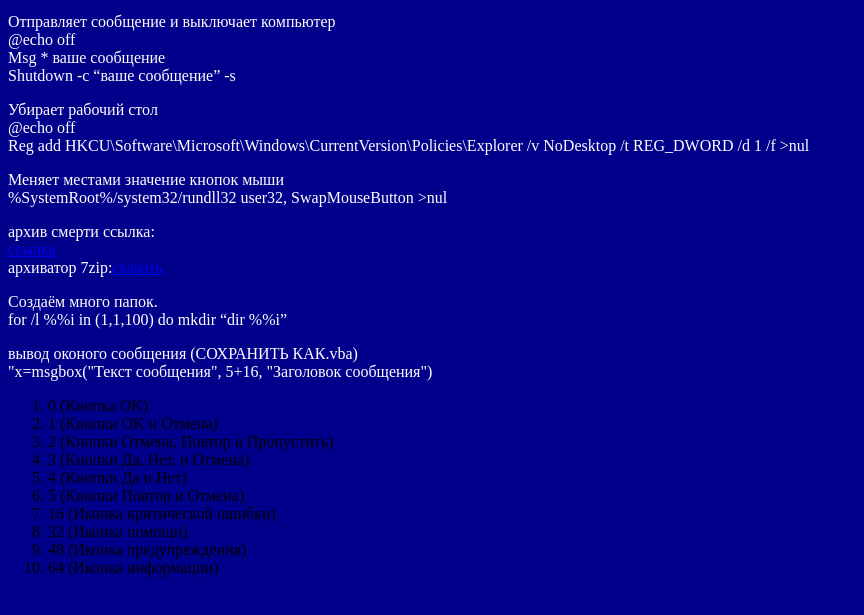
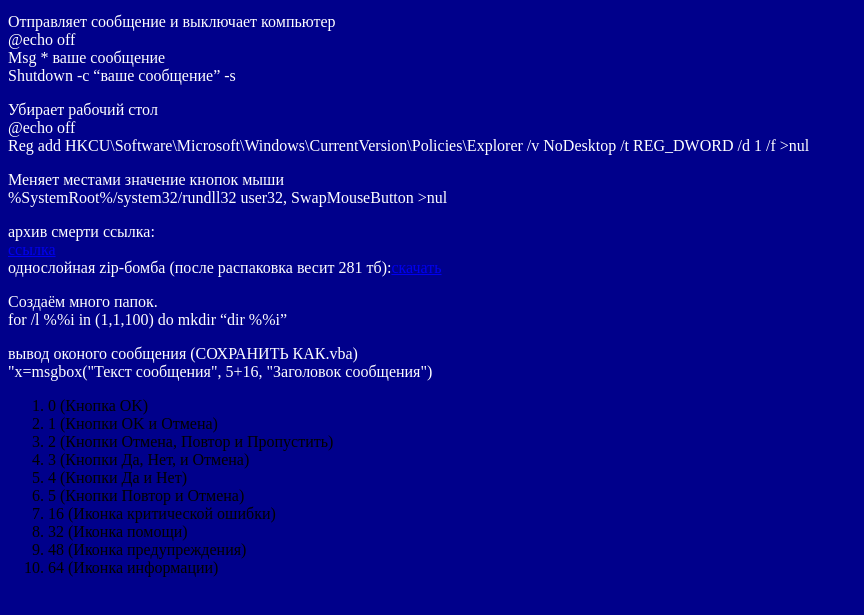
Before and after one commit to cyberalexey/hacks, a plain HTML site: page index.html in a window 1280 px wide. Shown: the part 123-738 px from the top of the page, without its empty margins (0-864 px from the left). Drawn offline with Linux system fonts and the light colour scheme.

Commit message:
Update index.html

```diff
--- a/index.html
+++ b/index.html
@@ -13,7 +13,7 @@ Ipconfig /release</p>
  </p>
      <p>Меняет местами значение кнопок мыши <br/> %SystemRoot%/system32/rundll32 user32, SwapMouseButton >nul
  </p>
-     <p>архив смерти ссылка: </br> <a href = "http://www.unforgettable.dk/42.zip">ссылка</a><br/>архиватор 7zip:<a href = "https://www.7-zip.org/">скачать</a></p>
+     <p>архив смерти ссылка: </br> <a href = "http://www.unforgettable.dk/42.zip">ссылка</a><br/>однослойная zip-бомба (после распаковка весит 281 тб):<a href = " https://www.bamsoftware.com/hacks/zipbomb/zblg.zip>ссылка</a><br/>архиватор 7zip:<a href = "https://www.7-zip.org/">скачать</a></p>
      <p>Создаём много папок.<br/>for /l %%i in (1,1,100) do mkdir “dir %%i”</p>
      <p>вывод оконого сообщения (СОХРАНИТЬ КАК.vba) <br/> "x=msgbox("Текст сообщения", 5+16, "Заголовок сообщения")</p>
      <ol>
```
